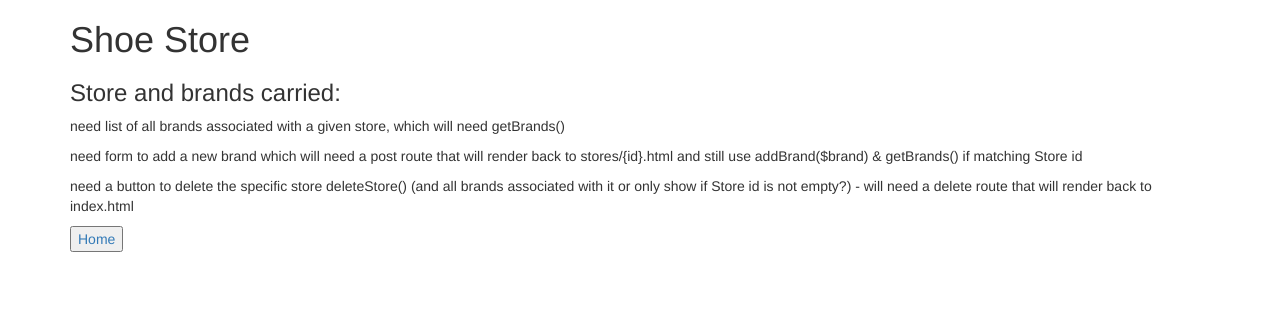
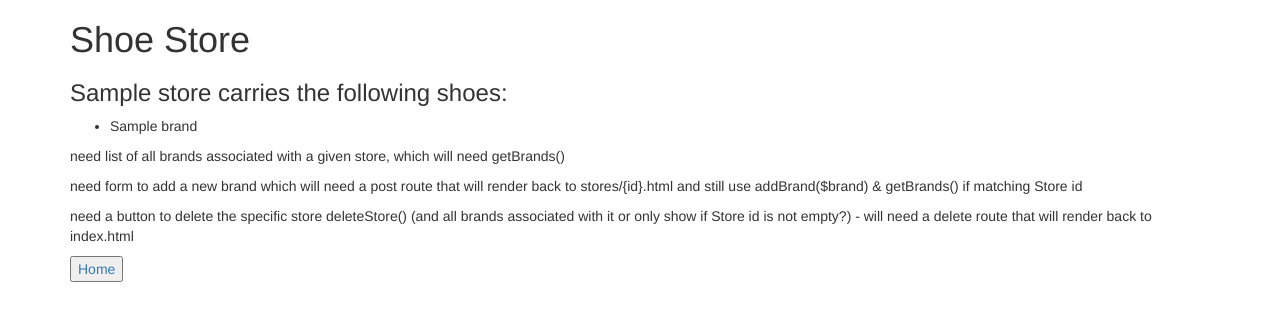
Before and after one commit to kdv24/ShoeStore, a PHP site: template views/stores.twig in a window 1280 px wide. Shown: the top 321 px of the page. Run offline with PHP 8.4, Linux system fonts and the light colour scheme; the template is opened without the code that fills it: most values are stand-ins (such as "Sample title", 1, 10 or a date in 2020); some libraries are stand-ins or nearby versions.

Commit message:
add beginning parts of get route for stores/{id} with getBrands, much of which is commented out due to questions.

```diff
--- a/views/stores.twig
+++ b/views/stores.twig
@@ -7,7 +7,11 @@
 <body>
 <div class="container">
 <h1>Shoe Store</h1>
-<h3>Store and brands carried:</h3>
+<h3>{{ store.getStoreName }} carries the following shoes:</h3>
+	<ul>
+		<li> {{ brand.getBrandName }}</li>
+	</ul>
+
 	<p> need list of all brands associated with a given store, which will need getBrands()</p>
 	<p> need form to add a new brand which will need a post route that will render back to stores/{id}.html and still use addBrand($brand) & getBrands() if matching Store id</p>
 	<p> need a button to delete the specific store deleteStore() (and all brands associated with it or only show if Store id is not empty?) - will need a delete route that will render back to index.html </p>
```
